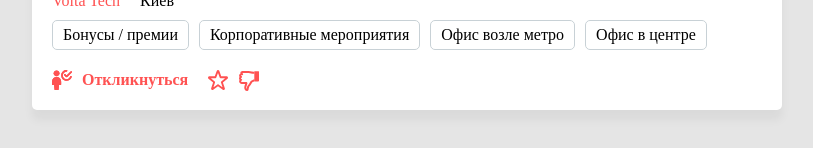
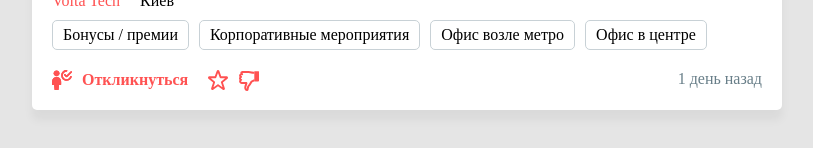
Before and after one commit to BespalkoSergey/internship-program, an Angular app: page / in a window 1280 px wide. Shown: the part 300-448 px from the top of the page, without its empty margins (233-1046 px from the left). Built offline with nearby package versions, Linux system fonts and the light colour scheme; a web font is replaced by a local one.

Commit message:
refactored

```diff
--- a/src/app/card/card.component.css
+++ b/src/app/card/card.component.css
@@ -55,7 +55,7 @@
     display: flex;
     gap: 10px;
     white-space: nowrap;
-    overflow-x: scroll;
+    flex-wrap: wrap;
 }
 
 .apply {
@@ -88,3 +88,8 @@ button {
 .action-buttons button {
     height: 20px;
 }
+
+.time {
+    margin: 0 0 0 auto;
+    color: #687E88;
+}
--- a/src/app/card/card.component.html
+++ b/src/app/card/card.component.html
@@ -56,5 +56,7 @@
                 <img src="/assets/images/Icon-Dislike-Empty.svg" alt="Icon Dislike Empty">
             </ng-template>
         </button>
+
+        <p class="time">{{ data.dateTxt }}</p>
     </div>
 </div>
--- a/src/app/card/card.component.ts
+++ b/src/app/card/card.component.ts
@@ -7,7 +7,6 @@ import { VacancyType } from '../../assets/data/vacancy'
   styleUrls: ['./card.component.css']
 })
 export class CardComponent {
-
   isLiked = false
   isApply = false
   isFavorite = false
@@ -20,18 +19,15 @@ export class CardComponent {
     this.isLiked = vacancy.isLiked
   }
 
-  constructor() {
-  }
-
-  applyVacancy() {
+  public applyVacancy() {
 
   }
 
-  setFavorite() {
+  public setFavorite() {
     this.isFavorite = !this.isFavorite
   }
 
-  setLiked() {
+  public setLiked() {
     this.isLiked = !this.isLiked
   }
 }
```
